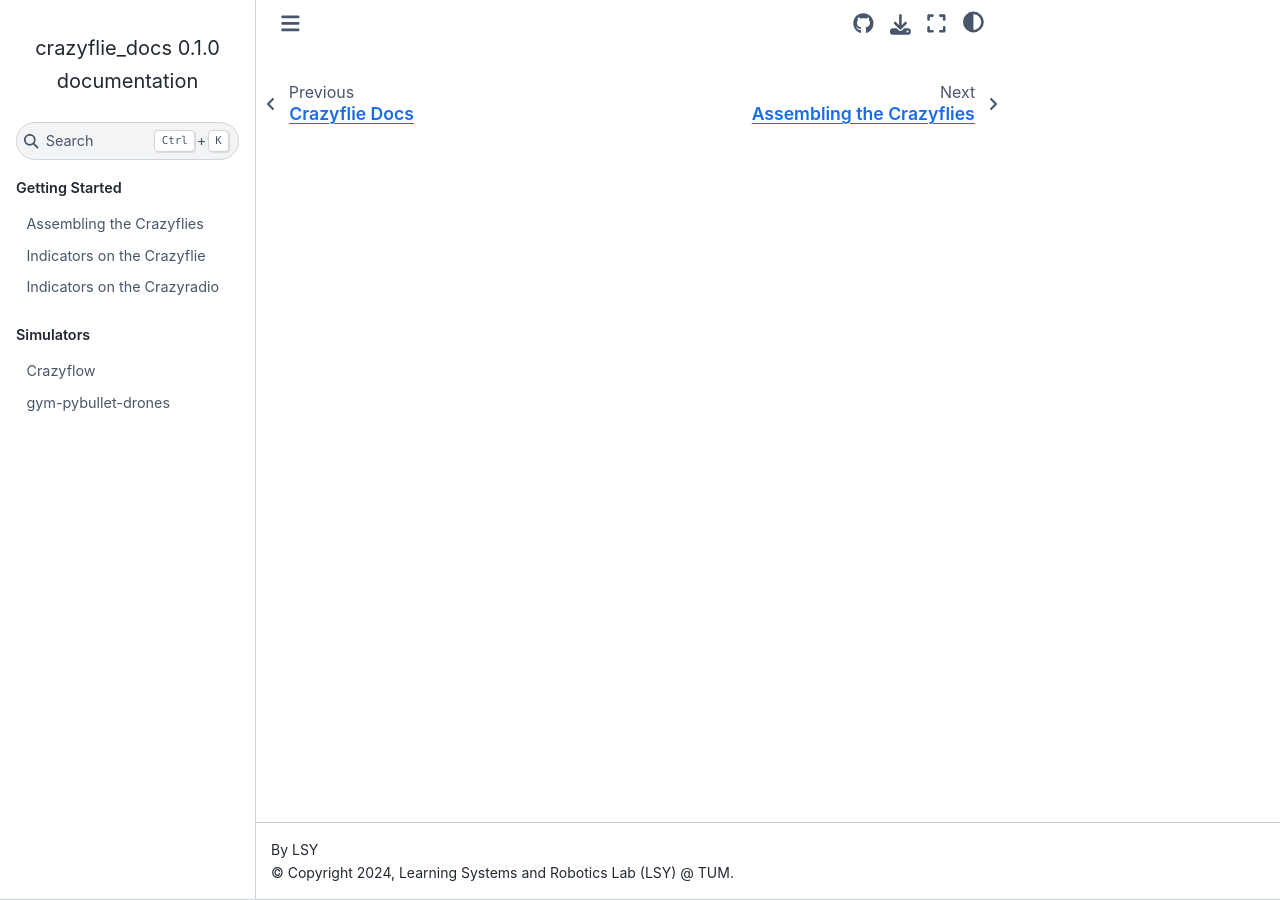
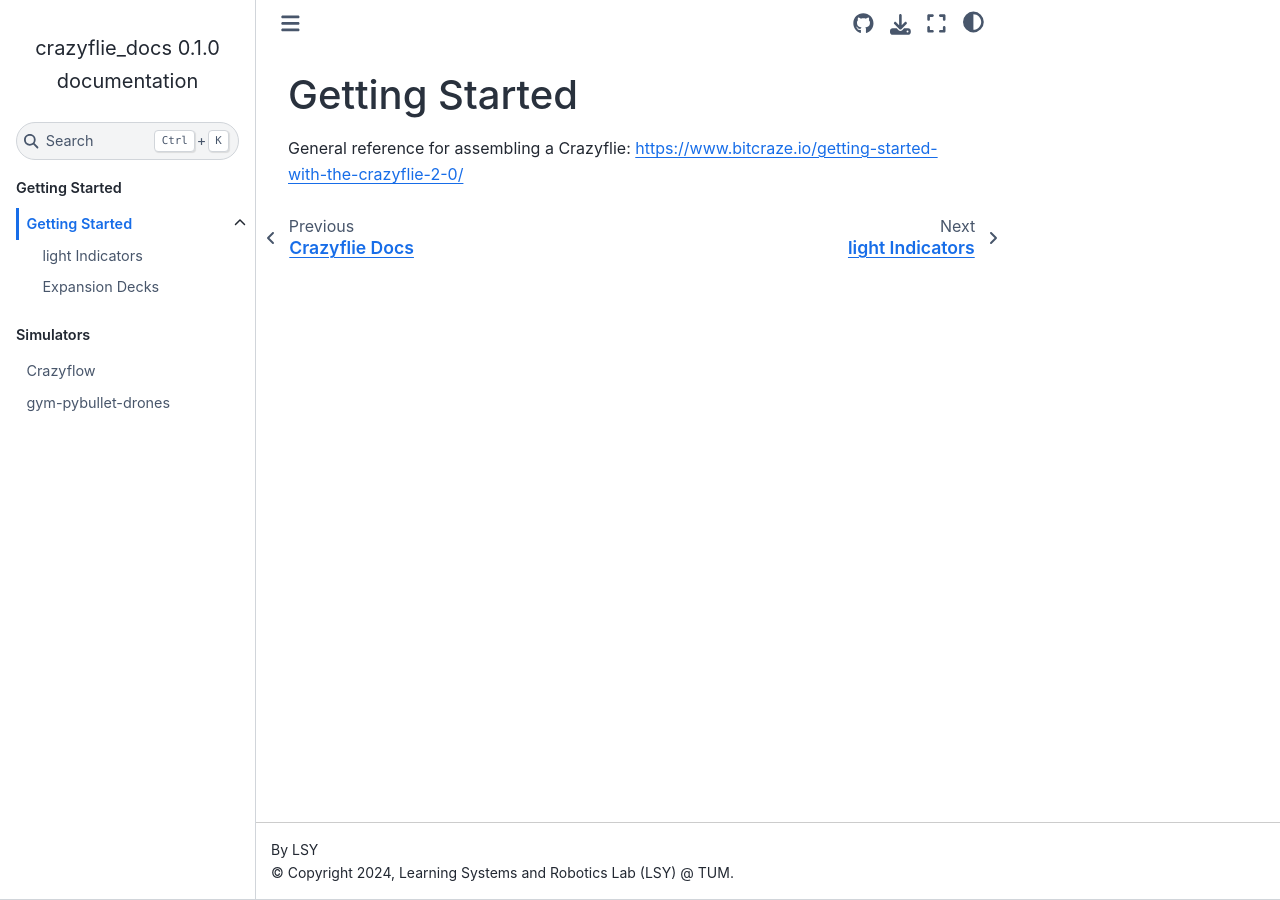
Before and after one commit to utiasDSL/crazyflie_docs, a Sphinx documentation site: the page built from docs/getting_started/index.rst, in a window 1280 px wide. Built offline with Sphinx 7.4.7 and the Sphinx Book theme 1.1.4, drawn with Linux system fonts in a browser that asks for light colours.

Commit message:
reorganize

```diff
--- a/docs/getting_started/assembling_crazyflie.rst
+++ /dev/null
@@ -1,3 +0,0 @@
-Assembling the Crazyflies
-=========================
-General reference for assembling a Crazyflie: https://www.bitcraze.io/getting-started-with-the-crazyflie-2-0/
--- a/docs/getting_started/index.rst
+++ b/docs/getting_started/index.rst
@@ -1,8 +1,11 @@
+Getting Started
+===============
+General reference for assembling a Crazyflie: https://www.bitcraze.io/getting-started-with-the-crazyflie-2-0/
+
 .. toctree::
     :hidden:
     :maxdepth: 1
     :caption: Getting Started
 
-    assembling_crazyflie
-    indicators_crazyflie
-    indicators_crazyradio
+    light_indicators
+    expansion_decks
```
Also changed, not shown: docs/getting_started/indicators_crazyradio.rst (deleted, +0 -7 lines), docs/getting_started/light_indicators.rst (renamed from docs/getting_started/indicators_crazyflie.rst, +13 -1 lines).
